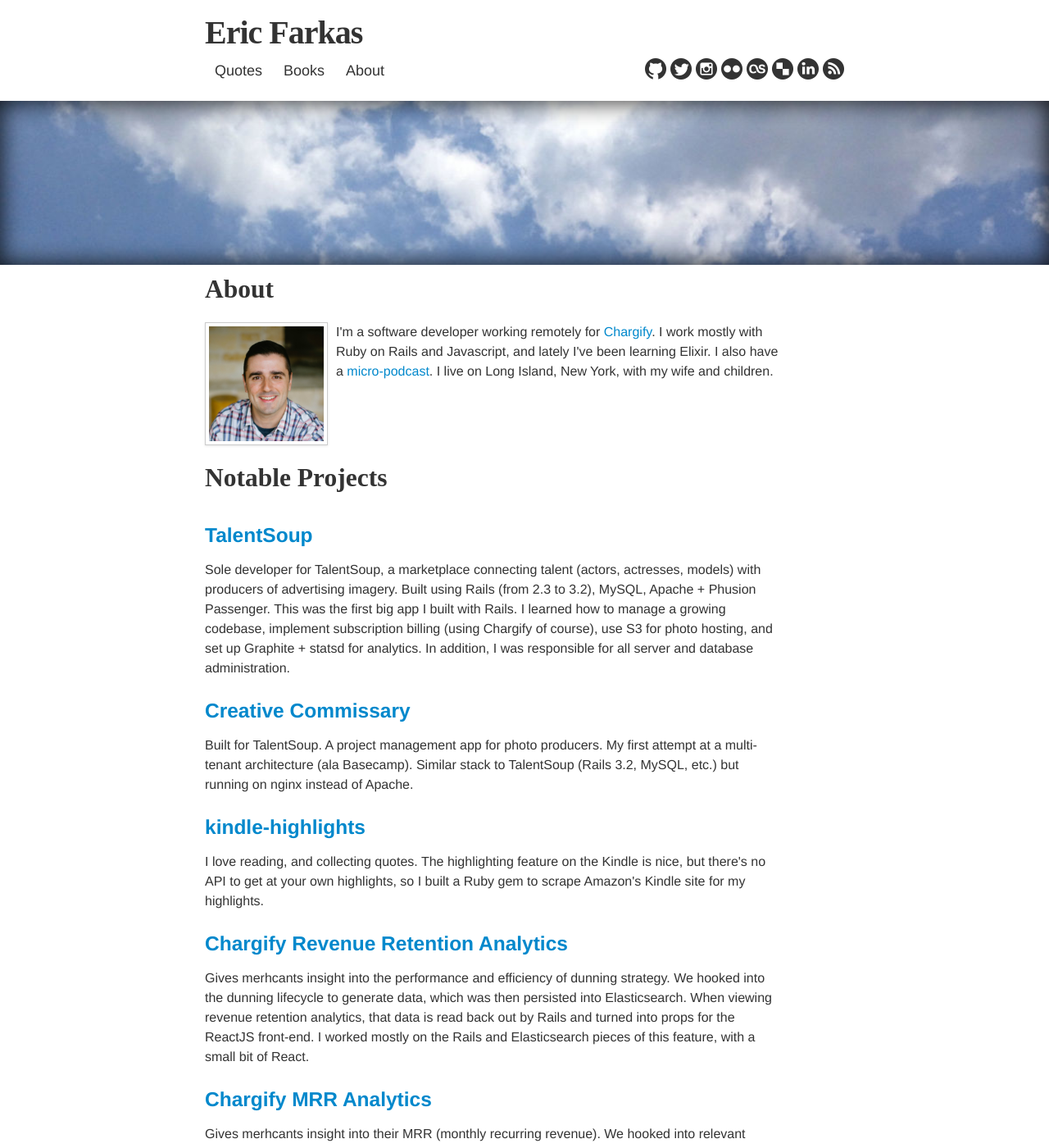
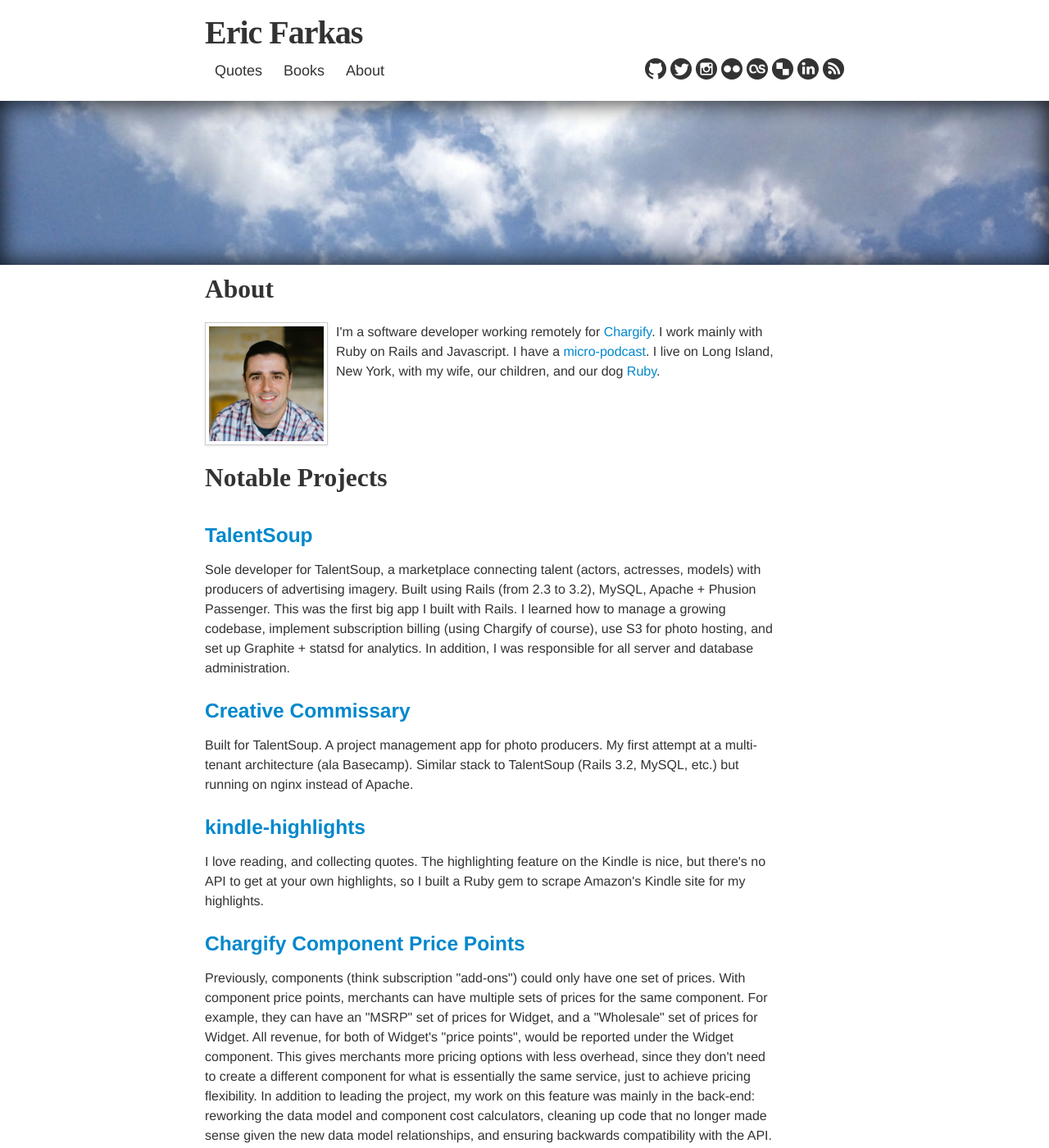
Before and after one commit to speric/speric.github.com, a Jekyll site: the page built from about.html, in a window 1280 px wide and 1400 px high. Shown: the whole window at 82% size. Built offline with Jekyll 4.4.1, drawn with Linux system fonts in a browser that asks for light colours; some web fonts are replaced; comment, search, counter and statistics services are not loaded; some of the changed text lies outside the part shown.

Commit message:
Price points

```diff
--- a/about.html
+++ b/about.html
@@ -10,7 +10,7 @@
     <img src="/assets/images/profile-pic.jpg" class="img-polaroid"/>
   </div>
   <div class="span7">
-    <p>I'm a software developer working remotely for <a href="https://chargify.com">Chargify</a>. I work mostly with Ruby on Rails and Javascript, and lately I've been learning Elixir. I also have a <a href="https://www.briefs.fm/speric">micro-podcast</a>. I live on Long Island, New York, with my wife and children.</p>
+    <p>I'm a software developer working remotely for <a href="https://chargify.com">Chargify</a>. I work mainly with Ruby on Rails and Javascript. I have a <a href="https://www.briefs.fm/speric">micro-podcast</a>. I live on Long Island, New York, with my wife, our children, and our dog <a href="https://www.instagram.com/ruby.grill/">Ruby</a>.</p>
   </div>
 </div>
 <br/>
@@ -39,7 +39,16 @@
       </div>
     </div>
 
-     <div class="row">
+    <div class="row">
+      <div class="span9">
+        <h3><a href="https://www.chargify.com/blog/pricing-tools-for-complex-subscription-pricing-strategies/">Chargify Component Price Points</a></h3>
+        <p>
+          Previously, components (think subscription "add-ons") could only have one set of prices. With component price points, merchants can have multiple sets of prices for the same component. For example, they can have an "MSRP" set of prices for Widget, and a "Wholesale" set of prices for Widget. All revenue, for both of Widget's "price points", would be reported under the Widget component. This gives merchants more pricing options with less overhead, since they don't need to create a different component for what is essentially the same service, just to achieve pricing flexibility. In addition to leading the project, my work on this feature was mainly in the back-end: reworking the data model and component cost calculators, cleaning up code that no longer made sense given the new data model relationships, and ensuring backwards compatibility with the API. I did a little bit of the React front-end as well.
+        </p>
+      </div>
+    </div>
+
+    <div class="row">
       <div class="span9">
         <h3><a href="https://www.chargify.com/blog/revenue-retention-analytics">Chargify Revenue Retention Analytics</a></h3>
         <p>
```
